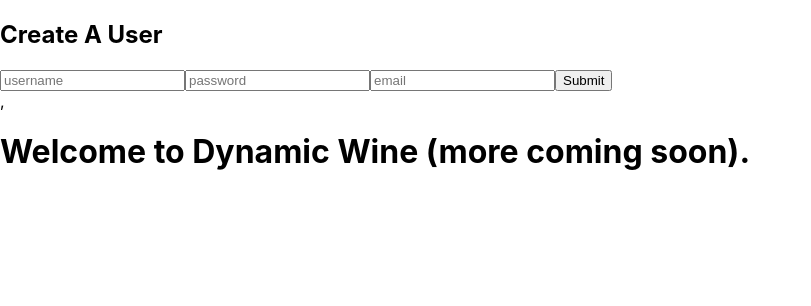
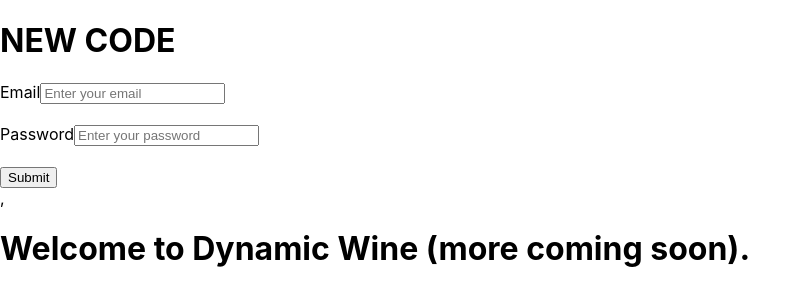
Before and after one commit to carolinetwyman/dynamicwine, a React (Create React App) app in the folder client/: page / in a window 1280 px wide. Shown: the top 306 px of the page, without its empty margins (0-811 px from the left). Built offline with nearby package versions, Linux system fonts and the light colour scheme.

Commit message:
added formik validation and yup object schema, plus edits to login.js and added Error.js to the login folder

```diff
--- a/client/package.json
+++ b/client/package.json
@@ -7,6 +7,7 @@
 		"@testing-library/react": "^11.2.1",
 		"@testing-library/user-event": "^12.2.2",
 		"bootstrap": "^4.5.3",
+		"formik": "^2.2.5",
 		"mongoose": "^5.10.18",
 		"morgan": "^1.10.0",
 		"react": "^17.0.1",
@@ -14,7 +15,8 @@
 		"react-router-dom": "^5.2.0",
 		"react-scripts": "4.0.0",
 		"reactstrap": "^8.7.1",
-		"web-vitals": "^0.2.4"
+		"web-vitals": "^0.2.4",
+		"yup": "^0.31.0"
 	},
 	"scripts": {
 		"start": "react-scripts start",
--- /dev/null
+++ b/client/src/components/login/Error.js
@@ -0,0 +1,13 @@
+import React from 'react'
+
+const Error = ({ touched, message }) => {
+    if (!touched) {
+        return <div className='form-message invalid'>&nbsp;</div>;
+    }
+    if (message) {
+        return <div className='form-message invalid'>{message}</div>;
+    }
+    return <div className='form-message valid'>all good</div>;
+}
+
+export default Error;
--- a/client/src/components/login/login.js
+++ b/client/src/components/login/login.js
@@ -1,20 +1,86 @@
 import React from 'react';
 import "./login.css";
+import { Formik } from 'formik';
+import * as Yup from 'yup';
+import Error from './Error';
 
-export default class Login extends React.Component {
 
-    render() {
-        return (
-            <div class="container col-md-4 col-md-offset-4">
-                <form action="/submit" method="post">
-                    <h2>Create A User</h2>
-                    <input type="text" class="form-control" name="username" placeholder="username" autofocus></input>
-                    <input type="text" class="form-control" name="password" placeholder="password" autofocus></input>
-                    <input type="text" class="form-control" name="email" placeholder="email" autofocus></input>
-                    <button class="btn btn-lg btn-primary btn-block" id="submit" type="submit">Submit</button>
+const validationSchema = Yup.object().shape({
+
+    email: Yup.string()
+        .email("Must be a valid email address")
+        .max(255, "Must be shorter than 255")
+        .required("Must enter an email"),
+    password: Yup.string()
+        .min(1, "Must have a character")
+        .max(25, "Must be shorter than 255")
+        .required("Must enter a password"),
+});
+
+export default function Login() {
+    return (
+        <Formik
+            initialValues={{ email: '', password: '' }}
+            validationSchema={validationSchema}
+            onSubmit={(values, {setSubmitting, resetForm}) => {
+                setSubmitting(true);
+//axios here...instead of setTimeout
+                setTimeout(() => {
+                    alert(JSON.stringify(values, null, 2));
+                    resetForm();
+                    setSubmitting(false);
+                }, 500);
+            }}
+        >
+            {({
+                values,
+                errors,
+                touched,
+                handleChange,
+                handleBlur,
+                handleSubmit,
+                isSubmitting
+            }) => (
+                <form onSubmit={handleSubmit}>
+                    <h1> NEW CODE </h1>
+                    <div className='input-row'>
+                        <label htmlFor='email'>Email</label>
+                        <input
+                            type='email'
+                            name='email'
+                            id='email'
+                            placeholder='Enter your email'
+                            onChange={handleChange}
+                            onBlur={handleBlur}
+                            value={values.email}
+                            className={touched.email && errors.email ? 'has-error'
+                            : null}
+                        />
+                        <Error touched={touched.email} message={errors.email} />
+                    </div>
+
+                    <div className='input-row'>
+                        <label htmlFor='password'>Password</label>
+                        <input
+                            type='text'
+                            name='password'
+                            id='password'
+                            placeholder='Enter your password'
+                            onChange={handleChange}
+                            onBlur={handleBlur}
+                            value={values.password}
+                            className={touched.password && errors.password ?
+                                'has-error' : null}
+                        />
+                        <Error touched={touched.password} message={errors.password} />
+                    </div>
+
+                    <div className='input-row'>
+                        <button type='submit' disabled={isSubmitting}>Submit</button>
+                    </div>
+
                 </form>
-            </div>
-        )
-    }
-
+            )}
+        </Formik>
+    )
 }
--- a/client/src/pages/frontPage/frontPage.js
+++ b/client/src/pages/frontPage/frontPage.js
@@ -1,7 +1,9 @@
 import React from "react";
 import "./frontPage.css";
 import Map from "../../components/map/map";
-import Login from "../../components/login/login";
+import Login from '../../components/login/Login';
+
+//i need to keep handlechange and handlesubmit
 
 function frontPage() {
   return (
```
Also changed, not shown: 1 other file (tests, documents, lock files or other folders).
